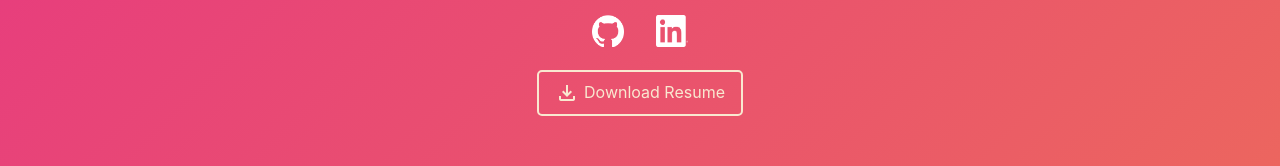
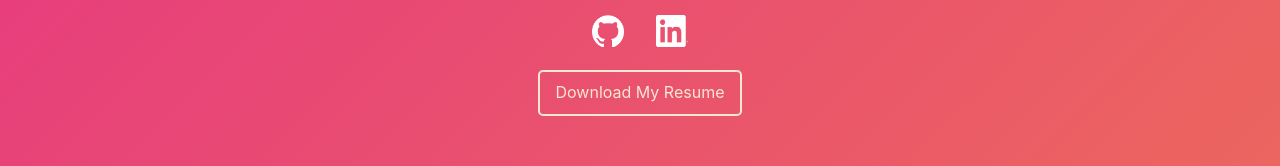
Before and after one commit to Choconaut/portfolio, a Vue app: page / in a window 1280 px wide. Shown: the part 3361-3527 px from the top of the page. Built offline with nearby package versions, Linux system fonts and the light colour scheme.

Commit message:
Fix resume link
resume link still wasnt pointing correctly when deployed on github

```diff
--- a/src/views/FooterView.vue
+++ b/src/views/FooterView.vue
@@ -1,5 +1,5 @@
 <script setup lang="ts">
-
+  const resumeLink = `${import.meta.env.BASE_URL}Peter_Chen_Resume.pdf`;
 </script>
 
 <template>
@@ -13,10 +13,14 @@
           <img src="/InBug-White.png" alt="LinkedIn Connect" />
         </a>
       </div>
-      <a href="${import.meta.env.BASE_URL}/Peter_Chen_Resume.pdf" download="Peter_Chen_Resume.pdf" class="resume">
-        <span class="material-symbols-outlined">file_download</span>
-        Download Resume
+      <a
+        :href="resumeLink"
+        download="Peter_Chen_Resume.pdf"
+        class="resume"
+      >
+        Download My Resume
       </a>
+
     </div>
   </div>
 </template>
```
